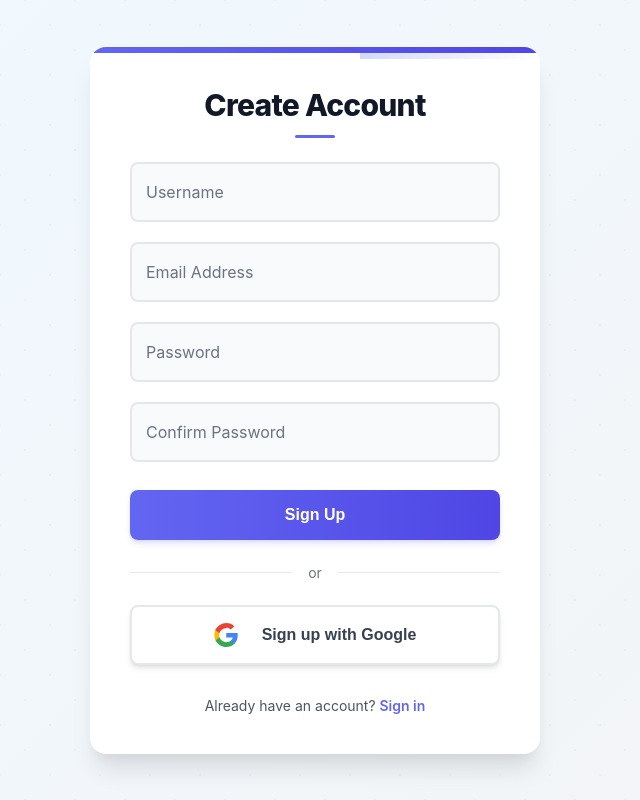
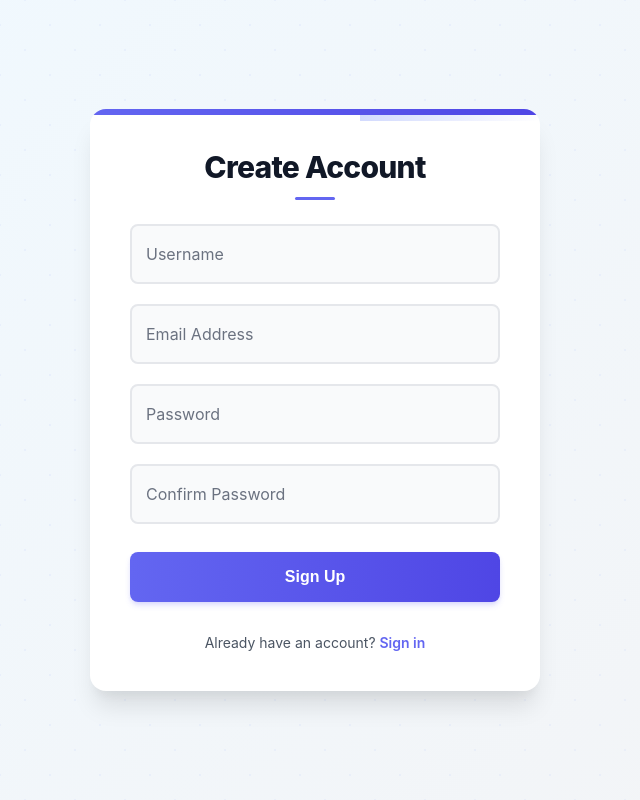
Before and after one commit to vineett09/next-step-frontend, a React (Create React App) app: page /register in a window 1280 px wide. Shown: the whole page, without its empty margins (325-965 px from the left). Built offline with nearby package versions, Linux system fonts and the light colour scheme; no server answers.

Commit message:
remove google sign up

```diff
--- a/src/components/Register.js
+++ b/src/components/Register.js
@@ -1,7 +1,6 @@
-import React, { useState, useEffect } from "react";
+import { useState, useEffect } from "react";
 import { useDispatch, useSelector } from "react-redux";
 import { registerUser } from "../features/authslice";
-import { signInWithGoogle } from "../services/googleAuth";
 import { useNavigate, Link } from "react-router-dom";
 import "../styles/Auth.css";
 import Loader from "./Loader";
@@ -63,34 +62,12 @@ function Register() {
     }
   };
 
-  const handleGoogleSignIn = async () => {
-    setIsLoading(true);
-    try {
-      const googleUserData = await signInWithGoogle();
-
-      const response = await dispatch(
-        registerUser({
-          email: googleUserData.email,
-          username:
-            googleUserData.username || googleUserData.email.split("@")[0],
-          googleId: googleUserData.googleId, // Important: Include googleId
-        })
-      );
-
-      if (!response.error) {
-        navigate("/");
-      }
-    } catch (error) {
-      setErrorMessage(error.response?.data?.msg || "Google Sign-Up failed");
-    } finally {
-      setIsLoading(false);
-    }
-  };
   return (
     <div className="auth-container">
       <div className="auth-box">
         <h2 className="auth-title">Create Account</h2>
 
+        {/* Show Loader when isLoading is true */}
         {isLoading ? (
           <div className="loader-wrapper">
             <Loader loading={true} />
@@ -156,44 +133,6 @@ function Register() {
               </button>
             </form>
 
-            <div className="auth-divider">
-              <span>or</span>
-            </div>
-
-            {/* Google Sign-Up Button */}
-            <div className="google-signin-container">
-              <button
-                className="google-signin-button"
-                onClick={handleGoogleSignIn}
-                disabled={isLoading}
-              >
-                <svg
-                  xmlns="http://www.w3.org/2000/svg"
-                  width="24"
-                  height="24"
-                  viewBox="0 0 24 24"
-                >
-                  <path
-                    fill="#4285F4"
-                    d="M23.745 12.27c0-.79-.07-1.54-.19-2.27h-11.3v4.51h6.47c-.29 1.48-1.14 2.73-2.4 3.58v3h3.86c2.26-2.09 3.56-5.17 3.56-8.82z"
-                  />
-                  <path
-                    fill="#34A853"
-                    d="M12.255 24c3.24 0 5.95-1.08 7.93-2.91l-3.86-3c-1.08.72-2.45 1.16-4.07 1.16-3.13 0-5.78-2.11-6.73-4.96h-3.98v3.09C3.455 21.14 7.555 24 12.255 24z"
-                  />
-                  <path
-                    fill="#FBBC05"
-                    d="M5.525 14.29c-.25-.72-.38-1.49-.38-2.29s.14-1.57.38-2.29V6.62h-3.98A11.86 11.86 0 0 0 .255 12c0 1.92.46 3.74 1.28 5.38l3.99-3.09z"
-                  />
-                  <path
-                    fill="#EA4335"
-                    d="M12.255 4.75c1.77 0 3.35.61 4.6 1.8l3.42-3.42C18.205 1.19 15.495 0 12.255 0 7.555 0 3.455 2.86 1.275 7.04l3.99 3.09c.95-2.85 3.6-4.96 6.99-4.96z"
-                  />
-                </svg>
-                Sign up with Google
-              </button>
-            </div>
-
             <div className="auth-link">
               Already have an account? <Link to="/login">Sign in</Link>
             </div>
```
